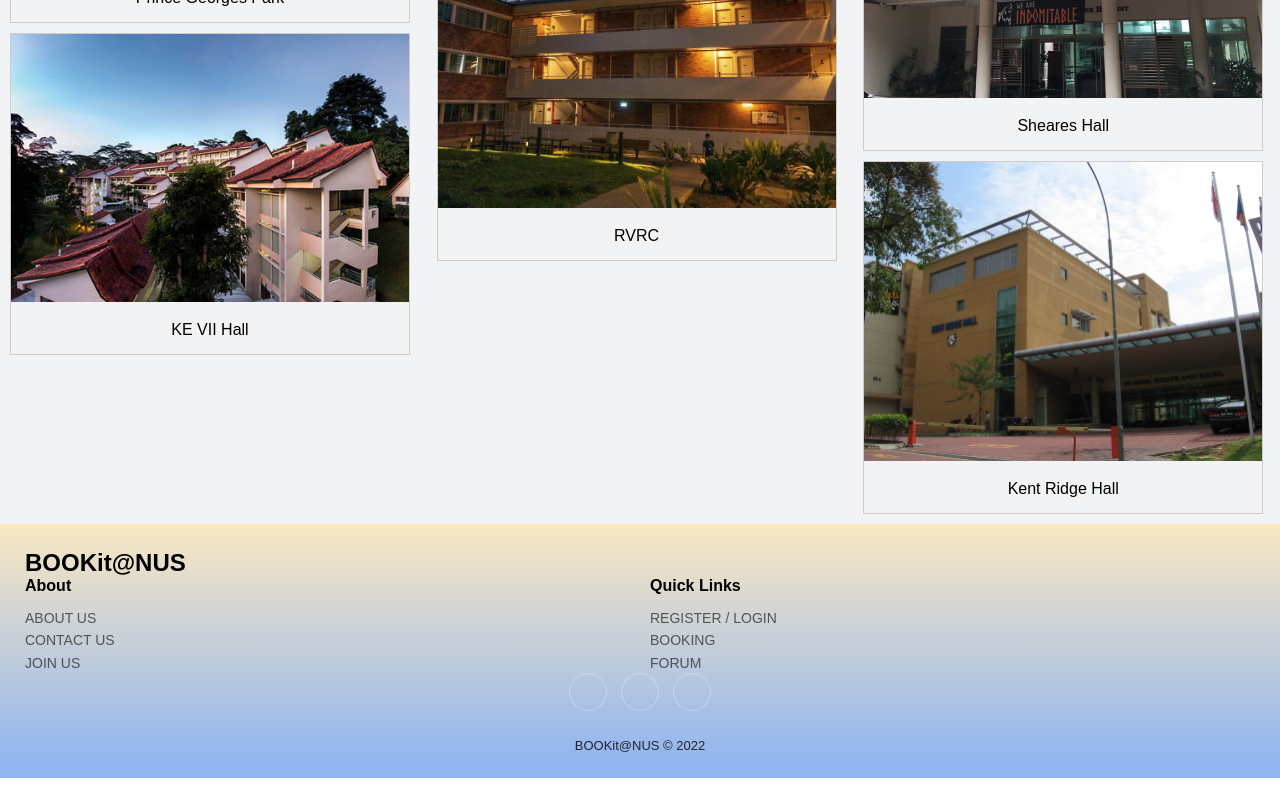
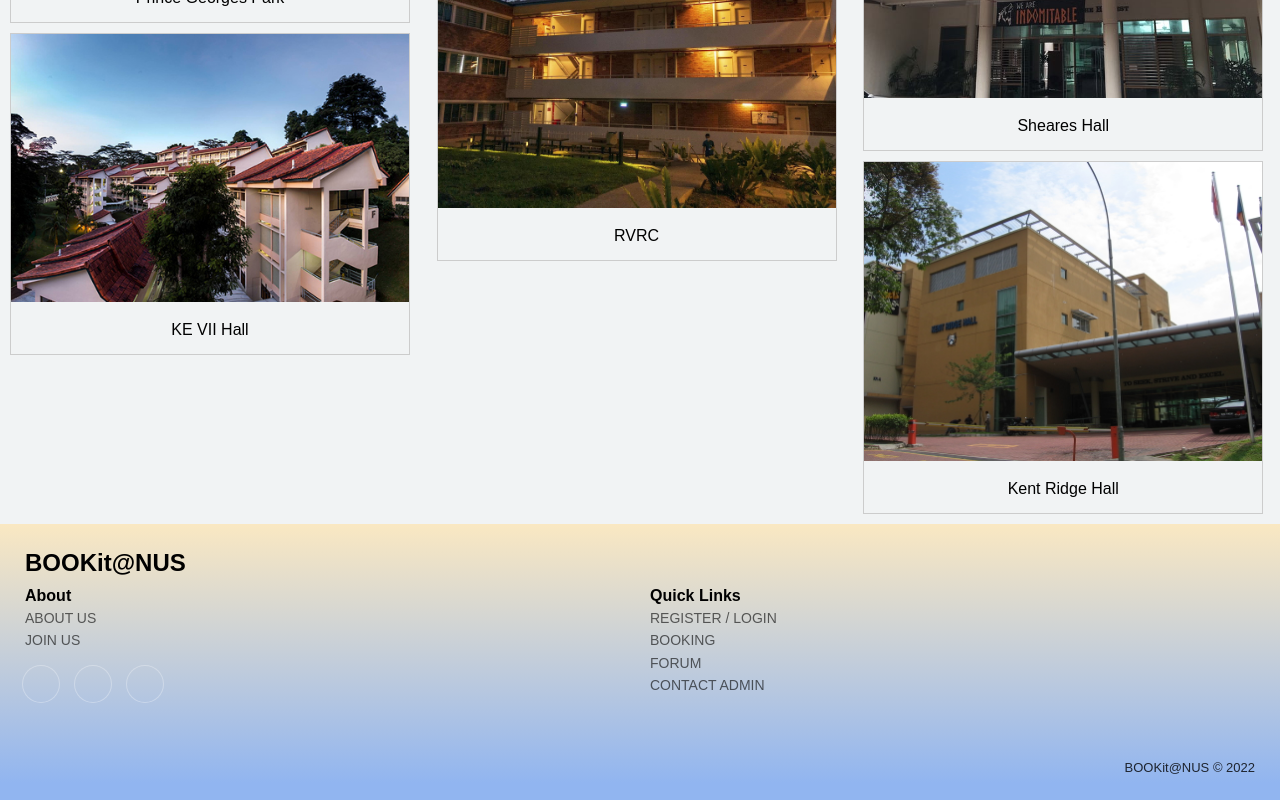
Before and after one commit to huangrz0702/orbital_v_bookitnus, a Vue app: page / in a window 1280 px wide. Shown: the part 1955-2755 px from the top of the page. Before the commit the page ends 2733 px from the top, so only its background shows below. Built offline with nearby package versions, Linux system fonts and the light colour scheme.

Commit message:
Update Footer.vue

```diff
--- a/src/components/Footer.vue
+++ b/src/components/Footer.vue
@@ -14,7 +14,6 @@
           <h3>About</h3>
           <ul>
             <router-link class="link" to="/AboutPage">About Us</router-link><br>
-            <router-link class="link" to="/ContactPage">Contact Us</router-link><br>
             <router-link class="link" to="/">Join US</router-link><br>
           </ul>
         </div>
@@ -24,6 +23,7 @@
             <router-link class="link" to="/RegisterPage">Register / Login</router-link><br>
             <router-link class="link" to="/BookingPage">Booking</router-link><br>
             <router-link class="link" to="/ForumPage">Forum</router-link><br>
+            <router-link class="link" to="/ContactPage">Contact Admin</router-link><br>
           </ul>
         </div>
       </div>
@@ -72,6 +72,10 @@ h3 {
   margin-bottom:12px;
   font-weight:bold;
   font-size:16px;
+  display: inline-flex;
+  position: relative;
+
+  top: 10px;
 }
 ul {
   padding:0;
@@ -120,12 +124,16 @@ ul a:hover {
 }
 
 .item.social {
-  text-align: center;
+  display: inline-flex;
+  position: relative;
+  left: -10px;
+  top: -30px;
+
 }
 
 @media (max-width: 991px) {
   .item.social {
-    text-align: center;
+    text-align: left;
     margin-top: 10px;
   }
 }
@@ -160,7 +168,7 @@ i {
 
 
 .copyright {
-  text-align: center;
+  text-align: right;
   padding-top: 24px;
   opacity: 0.8;
   font-size: 13px;
```
